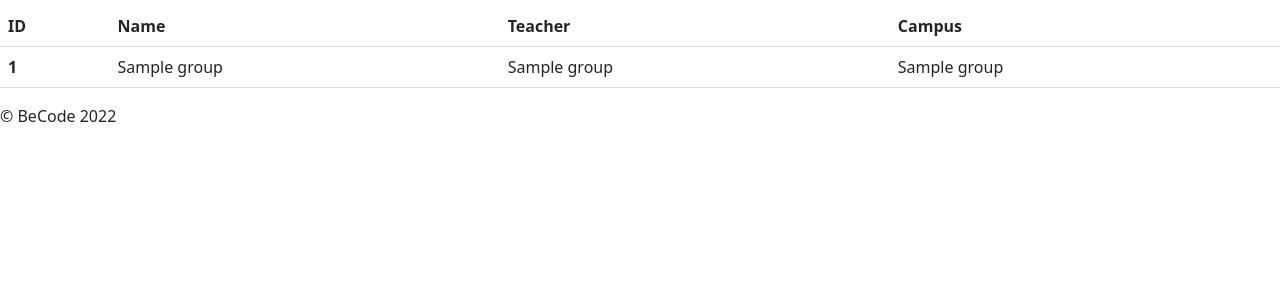
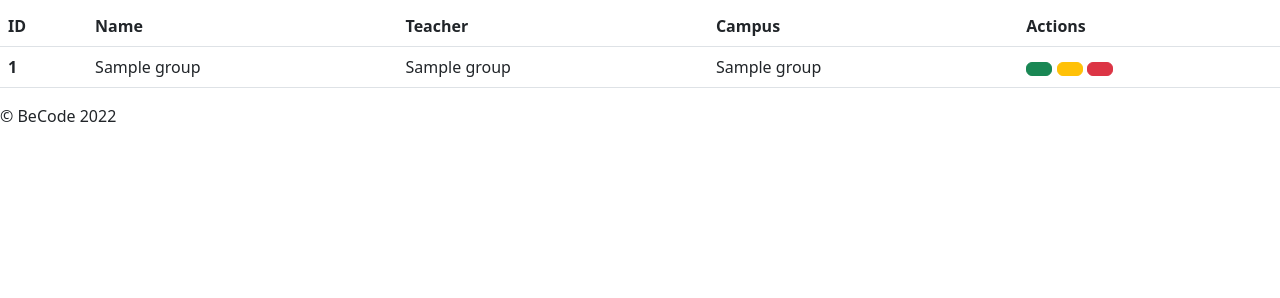
Before and after one commit to z3no/php-crud, a PHP site: template View/groupview.php in a window 1280 px wide. Shown: the part 50-348 px from the top of the page. Run offline with PHP 8.4, Linux system fonts and the light colour scheme; the template is opened without the code that fills it: most values are stand-ins (such as "Sample title", 1, 10 or a date in 2020).

Commit message:
added delete, edit, add button

```diff
--- a/View/groupview.php
+++ b/View/groupview.php
@@ -12,6 +12,7 @@ require 'View/includes/header.php';
                 <th scope="col">Name</th>
                 <th scope="col">Teacher</th>
                 <th scope="col">Campus</th>
+                <th scope="col">Actions</th>
             </tr>
         </thead>
         <tbody>
@@ -21,6 +22,11 @@ require 'View/includes/header.php';
                 <td><?php echo $data->getName(); ?></td>
                 <td><?php echo $data->getTeacherName(); ?></td>
                 <td><?php echo $data->getCampusName(); ?></td>
+                <td>
+                    <button type="submit" class="btn btn-success"><i class="bi bi-plus-square text-light"></i></button>
+                    <button type="submit" class="btn btn-warning"><i class="bi bi-pencil-square text-light"></i></button>
+                    <button type="submit" class="btn btn-danger"><i class="bi bi-trash text-light"></i></button>
+                </td>
             </tr>
             <?php endforeach; ?>
         </tbody>
```
